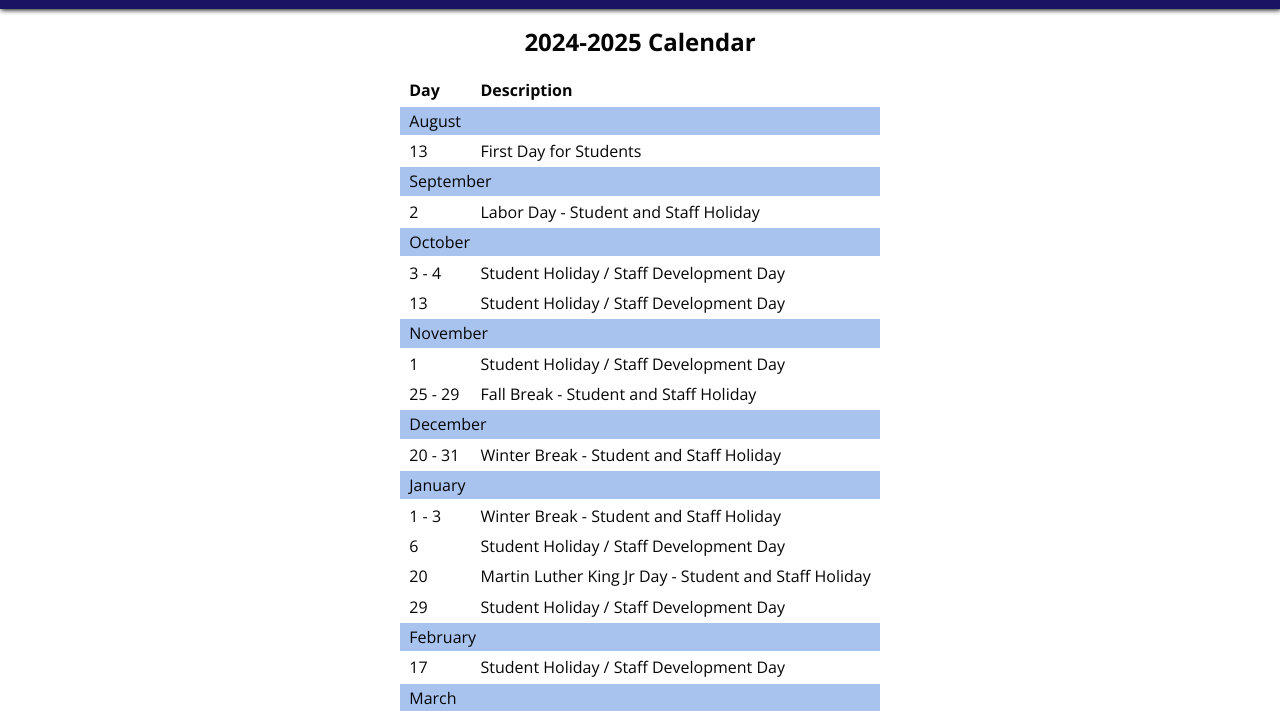
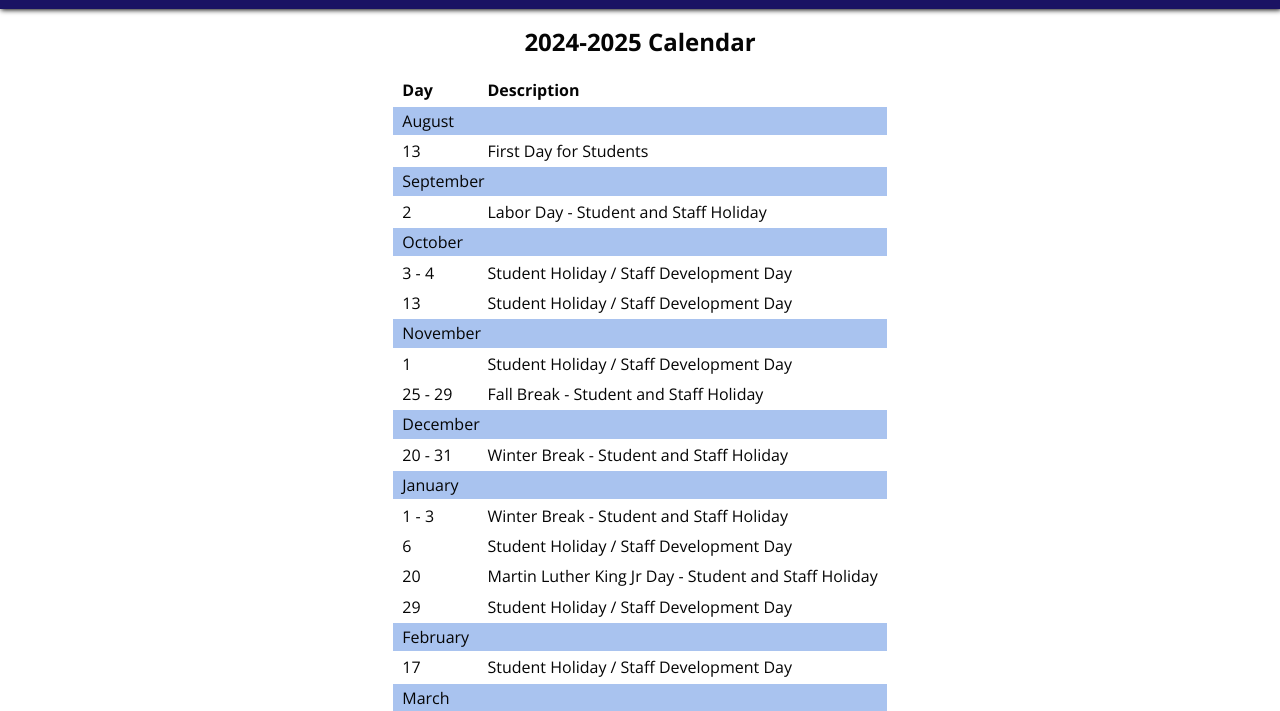
Before and after one commit to eepta/eepta.github.io, a plain HTML site: page index.html in a window 1280 px wide. Shown: the part 48-759 px from the top of the page. Drawn offline with Linux system fonts and the light colour scheme.

Commit message:
Fixed table column width issue.

```diff
--- a/index.html
+++ b/index.html
@@ -22,7 +22,7 @@
       <h1 class="center">2024-2025 Calendar</h1>
       <table>
         <tr>
-          <th>Day</th>
+          <th style="width:4em">Day</th>
           <th>Description</th>
         </tr>
         <tr class="rowheading">
```
